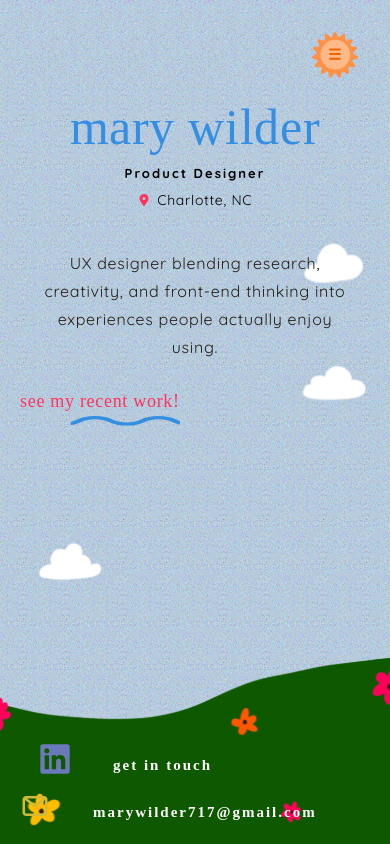
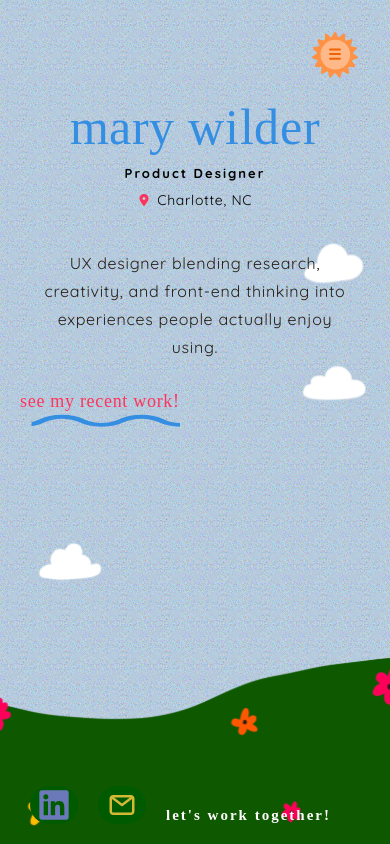
Before and after one commit to marywilder/portfolio-website, a React (Vite) app: page /#/ in a window 390 px wide. Built offline with nearby package versions, Linux system fonts and the light colour scheme; a web font is replaced by a local one.

Commit message:
changes to footer

```diff
--- a/src/App.css
+++ b/src/App.css
@@ -481,8 +481,10 @@ nav {
 
 footer {
   display: flex;
-  flex-direction: column;
-  align-items: flex-start;
+  flex-direction: row;
+  align-items: flex-end;
+  gap: 2rem;
+  padding: 0 3rem 2rem 3rem;
   font-family: "Cherry Bomb One", serif;
   background-image: url(./assets/footerimage.svg);
   background-size:cover;
@@ -494,27 +496,20 @@ footer {
   letter-spacing: .2rem;
   position: sticky;
   bottom: 0;
-  z-index: -1;
+  z-index: 0;
   width: 100vw;
   height: 20rem;
-
-
-}
-
-.linkedincontainer {
-  padding-top: 10rem;
-  padding-left: 4rem;
-}
-
-.emailcontainer{
-  padding-left: 2rem;
-}
+  box-sizing: border-box;
+}
+
 .linkedincontainer, .emailcontainer {
   display: flex;
-  justify-content: flex-start;
-  align-items: flex-end;
-
-
+  flex-direction: row;
+  align-items: center;
+  gap: 0.5rem;
+  background-color: #005A00;
+  border-radius: 2rem;
+  padding: 0.4rem 0.9rem;
 }
 
 
@@ -532,24 +527,15 @@ footer a:hover {
 
 
  .linkedin {
-
   background-image: url(./assets/linkedin-svgrepo-com.svg);
   background-repeat: no-repeat;
   background-size: contain;
   width: 3rem;
   height: 3rem;
-  margin-right: 2rem;
   filter: invert(41%) sepia(83%) saturate(289%) hue-rotate(191deg) brightness(86%) contrast(97%);
-
-
-
-}
-
-
-.emailcontainer {
-
-  margin-right: 2rem;
-}
+}
+
+
 
 .email {
   background-image: url(./assets/email-svgrepo-com.svg);
@@ -558,8 +544,6 @@ footer a:hover {
   width: 3rem;
   height: 3rem;
   filter: invert(64%) sepia(83%) saturate(386%) hue-rotate(11deg) brightness(100%) contrast(84%);
-  margin-right: 6rem;
-
 }
 
 .email:hover {
@@ -1381,10 +1365,17 @@ a.doodle-link {
     height: 30px;
     background-image: url("./assets/wavy_line.svg");
     background-repeat: repeat-x;
-    background-size: 500px 40px;
+    background-size: 500px 50px;
     background-position-y: center;
     animation: wave-flow 6s linear infinite;
     z-index: 2;
+  }
+
+  .design-project button, .letterboxd-button,
+  .webdev-container button,
+  .illustration-page button:not(.carousel__dot):not(.carousel__btn) {
+    background-size: 300px 22px;
+    padding-bottom: 1rem;
   }
 
   .nav-component {
@@ -1392,7 +1383,7 @@ a.doodle-link {
     top: 0;
     left: 0;
     width: 100%;
-    height: 8rem;
+    height: 10rem;
     background: #b0d9ff url(./assets/noise.svg);
     z-index: 8;
   }
@@ -1584,11 +1575,10 @@ a.doodle-link {
   }
 
   footer {
-    position: fixed;
+    position: sticky;
     bottom: 0;
-    left: 0;
     width: 100vw;
-    z-index: 100;
+    z-index: 0;
   }
 
   footer, footer a{
@@ -1596,9 +1586,6 @@ a.doodle-link {
 
   }
 
- .linkedin, .email {
-  margin-right: 4.3rem;
- }
 
  .letterboxd-gif-desktop {
   border-radius: 2rem;
@@ -1792,8 +1779,7 @@ a.doodle-link {
   }
 
   .email {
-    width: 5rem;
-    transform: translate(2rem, 1rem);
+    width: 3rem;
   }
 
 
@@ -1883,7 +1869,8 @@ a.doodle-link {
   .title {
     padding-top: 2rem;
     padding-bottom: 2rem;
-    font-size: 4rem;
+    font-size: min(4rem, 9.5vw);
+    white-space: nowrap;
   }
   .title-span {
     text-align: center;
--- a/src/App.jsx
+++ b/src/App.jsx
@@ -48,12 +48,11 @@ function App() {
 </Routes>
 
   <footer>
-    <div className="linkedincontainer"><div className="linkedin"></div>
-  <a target="_blank" rel="noopener noreferrer" href="https://www.linkedin.com/in/mary-wilder-ab13b5285/">get in touch</a></div>
-  <br/>
-  <div className="emailcontainer">
-  <div className="email"></div><div> marywilder717@gmail.com</div>
-  </div> </footer>
+    <a className="linkedincontainer" target="_blank" rel="noopener noreferrer" href="https://www.linkedin.com/in/mary-wilder-ab13b5285/"><div className="linkedin"></div> </a>
+    <a className="emailcontainer" href="mailto:marywilder717@gmail.com">
+  <div className="email"></div></a>
+  let's work together!
+   </footer>
 
   </div>
   )
```
